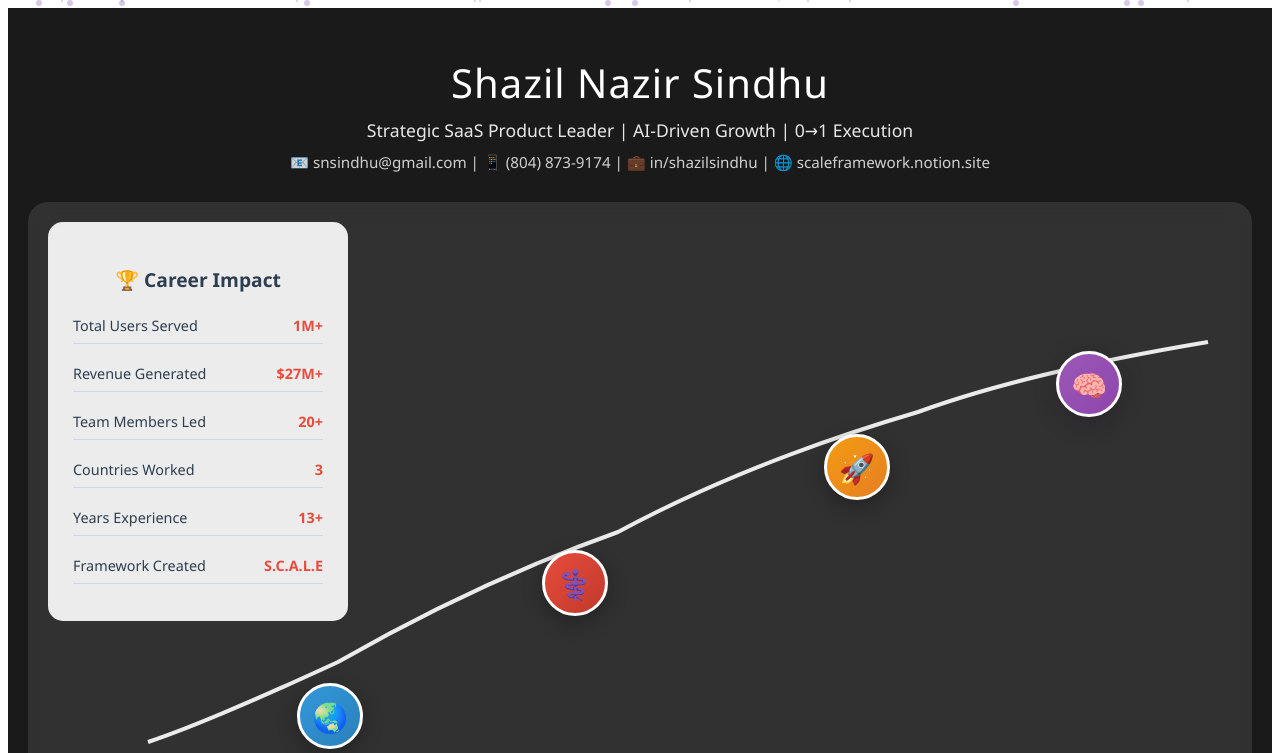
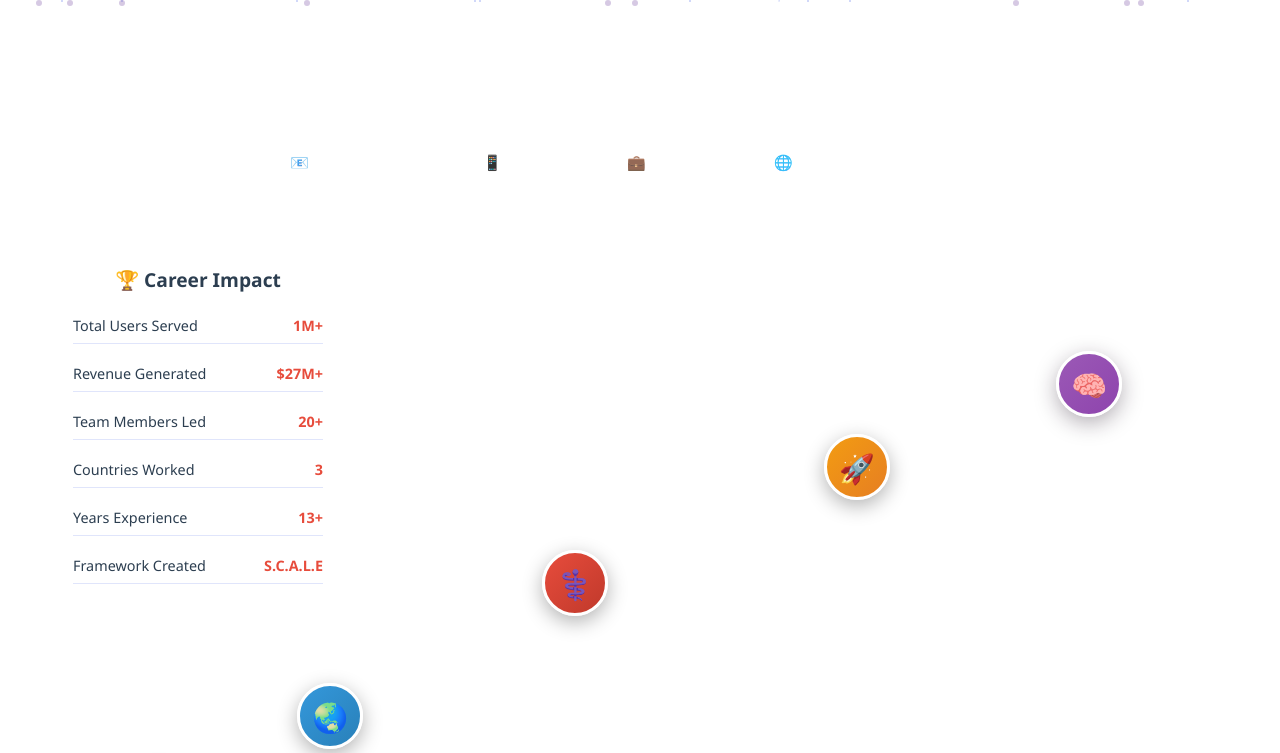
Before and after one commit to Calewiel/shazil-resume-nextjs, a Next.js app: page / in a window 1280 px wide. Shown: the top 753 px of the page. Built offline with nearby package versions, Linux system fonts and the light colour scheme.

Commit message:
Update Resume.module.css

```diff
--- a/styles/Resume.module.css
+++ b/styles/Resume.module.css
@@ -1,7 +1,6 @@
 /* Global styles for the body wrapper */
 .body {
   font-family: 'Segoe UI', Tahoma, Geneva, Verdana, sans-serif;
-  background: #1a1a1a;  /* Simple dark background */
   min-height: 100vh;
   padding: 20px;
   overflow-x: auto;
```
